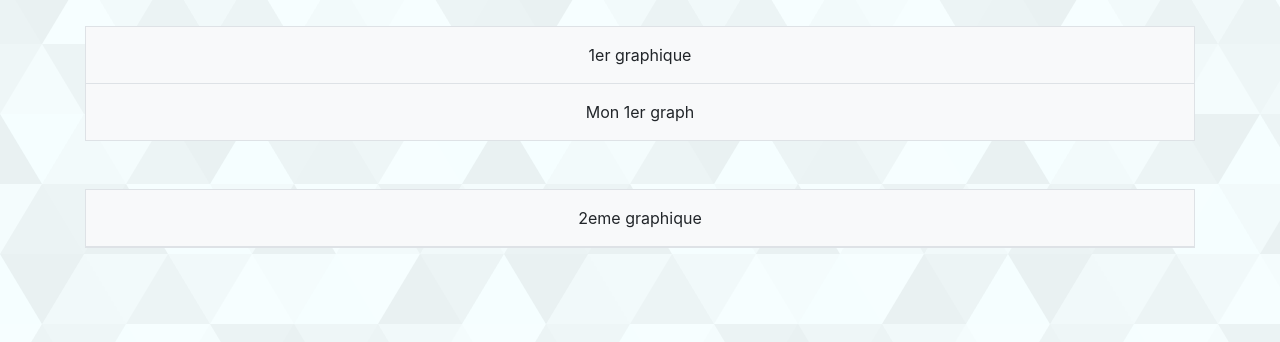
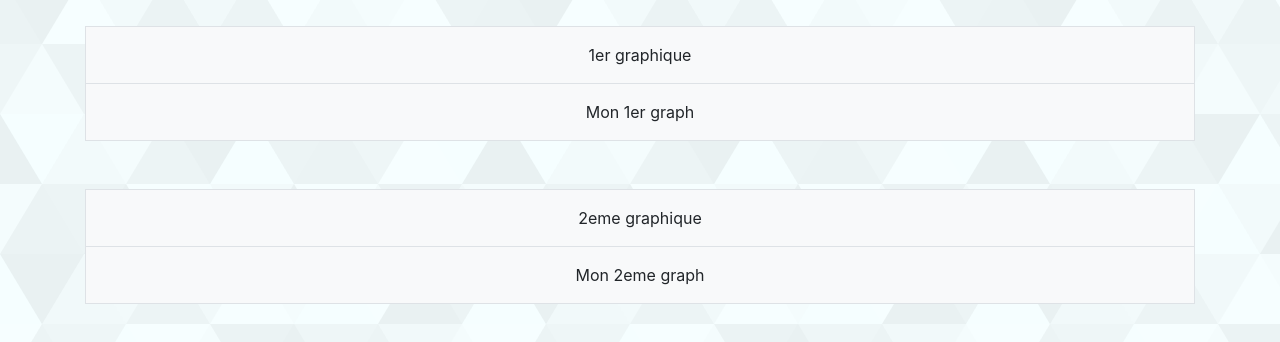
Before and after one commit to macdye/github-repos.github.io, a plain HTML site: page index.html in a window 1280 px wide. Shown: the part 166-508 px from the top of the page. Drawn offline with nearby package versions, Linux system fonts and the light colour scheme; no server answers.

Commit message:
Update index.html

```diff
--- a/index.html
+++ b/index.html
@@ -23,7 +23,7 @@
       <div class="border-bottom p-3">
         2eme graphique
       </div>
-      <div class="graph p-3 d-none" id="graph2">
+      <div class="graph p-3" id="graph2">
         Mon 2eme graph
       </div>
     </div>
```
